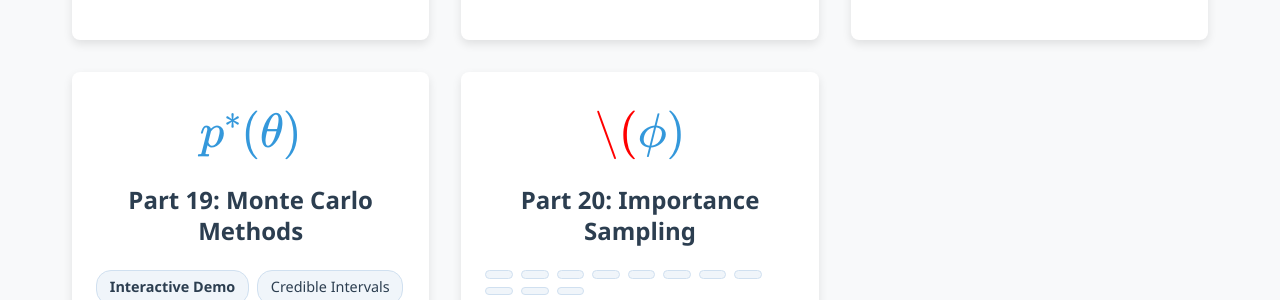
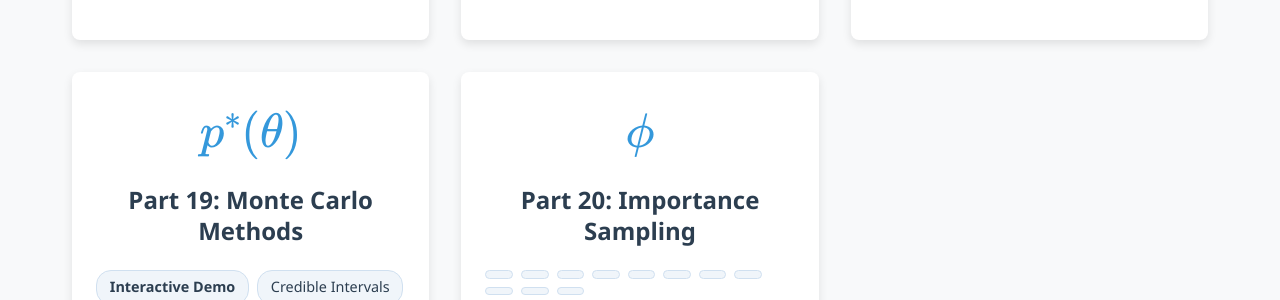
Before and after one commit to Yusukey01/yusukey01.github.io, a Jekyll site: the page built from Mathematics/Probability/probability.html, in a window 1280 px wide and 900 px high, scrolled down 4418 px. Shown: the part 165-465 px from the top of the window. Built offline with Jekyll 4.4.1, drawn with Linux system fonts in a browser that asks for light colours.

Commit message:
start Importance sampling

```diff
--- a/Mathematics/Probability/probability.html
+++ b/Mathematics/Probability/probability.html
@@ -386,7 +386,7 @@ uses_python: false
                     </div>
 
                     <div class="card">
-                        <div class="card-icon">\(\(\phi)\)</div>
+                        <div class="card-icon">\(\phi\)</div>
                         <h3><a href="">Part 20: Importance Sampling</a></h3>
                         <div class="keywords">
                             <span></span>
```
